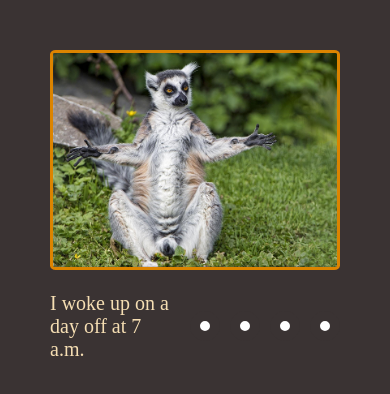
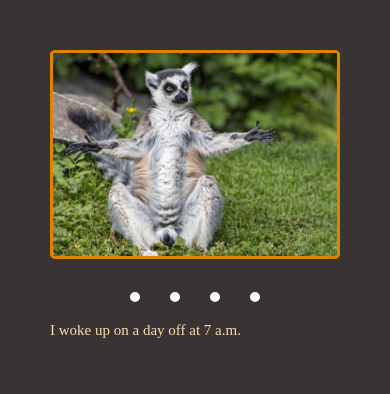
Before and after one commit to maximatory/cssMemSlider, a plain HTML site: page cssMemSlider/index.html in a window 390 px wide. Drawn offline with Linux system fonts and the light colour scheme.

Commit message:
feat: added media (Sun, May 15, 2022 06:58:31 PM)

```diff
--- a/cssMemSlider/style.css
+++ b/cssMemSlider/style.css
@@ -206,3 +206,30 @@ label:hover {
 #input-4:checked ~ .slider__text #text-1, #input-4:checked ~ .slider__text #text-2, #input-4:checked ~ .slider__text #text-3{
    display: none;
 }
+
+/*? =========================== media =========================== */
+
+@media (max-width: 768px) {
+   .slider__text {
+      grid-row-start: 5;
+      grid-row-end: 6;
+      grid-column-start: 1;
+      grid-column-end: 4;
+      justify-self: start;
+   }
+
+   .slider__bar {
+      grid-row-start: 4;
+      grid-row-end: 5;
+      grid-column-start: 1;
+      grid-column-end: 4;
+      justify-self: center;
+      margin: 1em;
+   }
+}
+
+@media (max-width: 600px) {
+   .text {
+      font-size: 1.5rem;
+   }
+}
```
